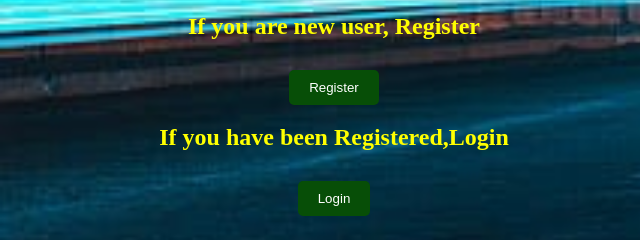
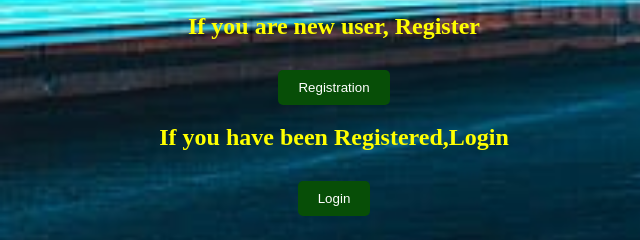
Before and after one commit to 12Waseeem/webSite, a plain HTML site: page index.html in a window 1280 px wide. Shown: the part 415-655 px from the top of the page, 0-640 px from the left. Drawn offline with Linux system fonts and the light colour scheme.

Commit message:
Update index.html

```diff
--- a/index.html
+++ b/index.html
@@ -18,7 +18,7 @@
     </section>
     <section id="login">
         <h2 >If you are new user, Register</h2>
-        <button onclick="window.location.href='register.html'">Register</button>
+        <button onclick="window.location.href='register.html'">Registration</button>
         <h2 >If you have been Registered,Login</h2>
         <button onclick="window.location.href='login.html'">Login</button>
 
```
